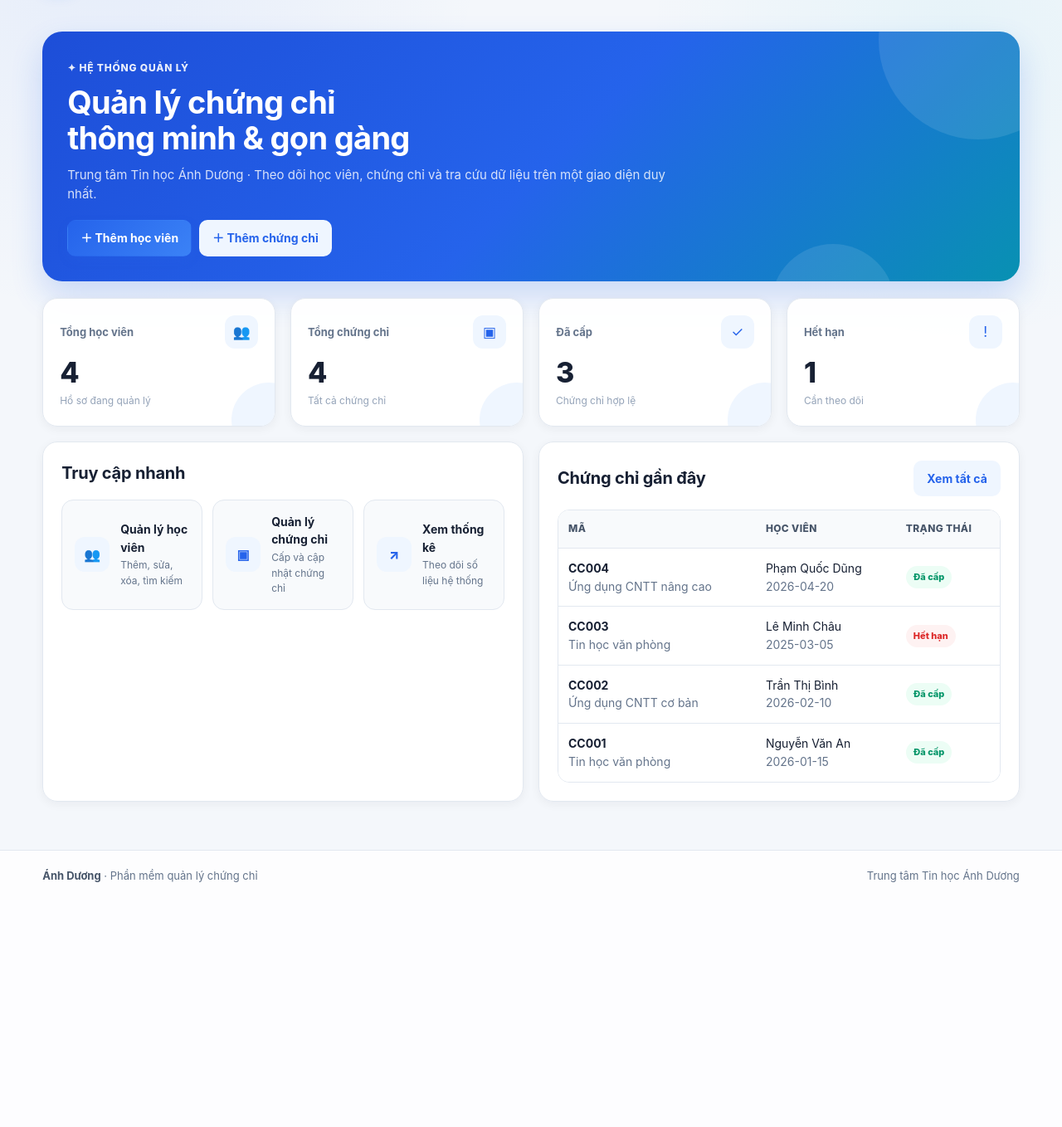
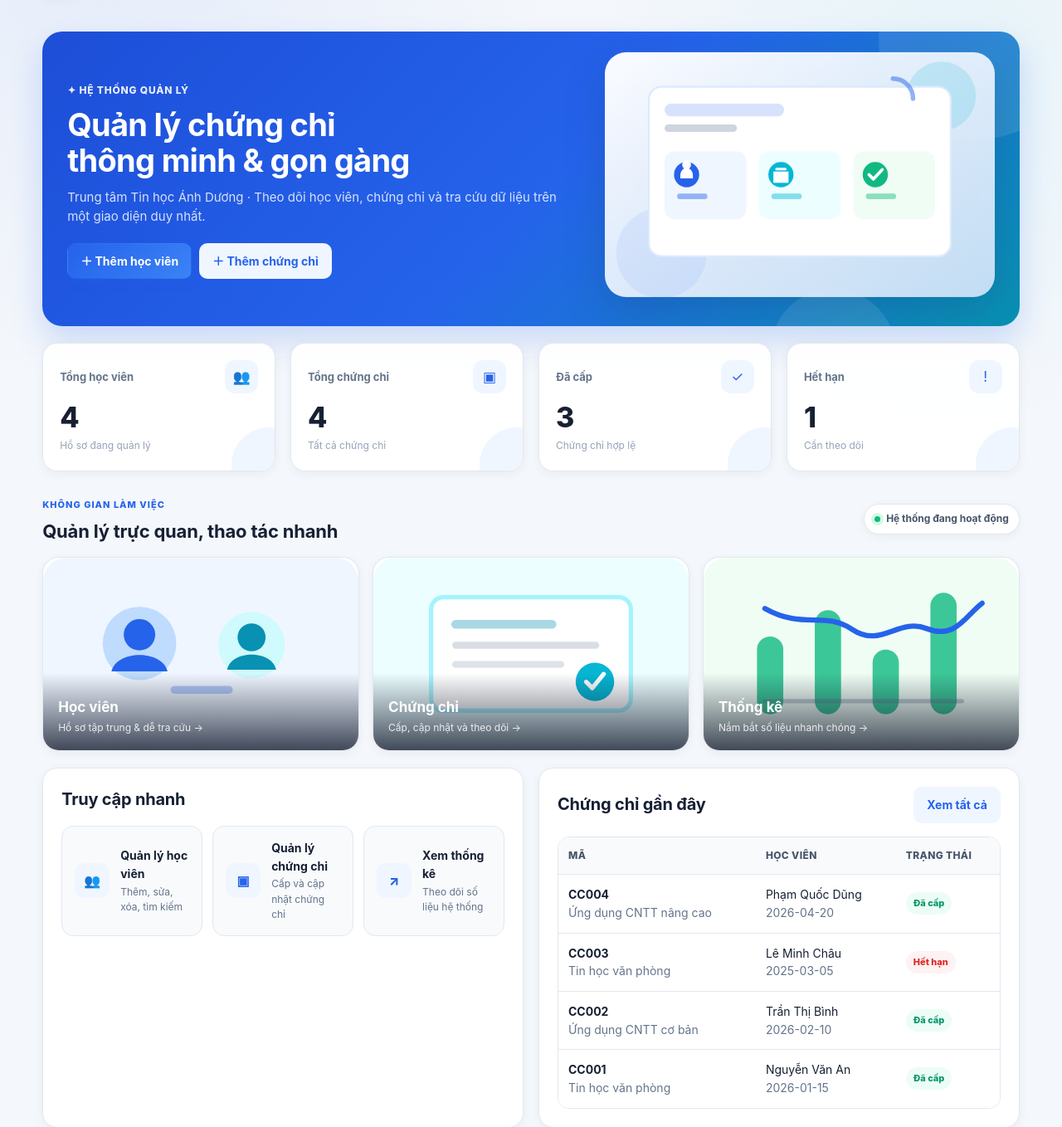
Before and after one commit to phamluanhkhoa/csn-dx24tt8-phamluanhkhoa-trungtamtinhoc-php, a PHP site: page /admin/index.php in a window 1280 px wide. Shown: the part 73-1431 px from the top of the page at 83% size. Before the commit the page ends 1136 px from the top, so only its background shows below. Run offline with PHP 8.4, Linux system fonts and the light colour scheme; data comes from the database, SQL or seed files in the repository.

Commit message:
Update project structure and modern UI

```diff
--- a/scr/admin/index.php
+++ b/scr/admin/index.php
@@ -18,6 +18,9 @@ $recent = $pdo->query("SELECT c.certificate_code, c.certificate_type, c.issue_da
             <a class="btn" href="hocvien/form.php">＋ Thêm học viên</a>
             <a class="btn secondary" href="chungchi/form.php">＋ Thêm chứng chỉ</a>
         </div>
+    </div>
+    <div class="hero-art">
+        <img src="/quan-ly-chung-chi-anh-duong/scr/public/images/hero-dashboard.svg" alt="Minh họa hệ thống quản lý chứng chỉ">
     </div>
 </section>
 
@@ -43,6 +46,24 @@ $recent = $pdo->query("SELECT c.certificate_code, c.certificate_type, c.issue_da
         <div class="stat-note">Cần theo dõi</div>
     </div>
 </div>
+
+<section class="visual-section">
+    <div class="section-head visual-head"><div><span class="eyebrow">KHÔNG GIAN LÀM VIỆC</span><h2>Quản lý trực quan, thao tác nhanh</h2></div><span class="live-pill"><span></span> Hệ thống đang hoạt động</span></div>
+    <div class="visual-grid">
+        <a class="visual-card" href="hocvien/">
+            <img src="/quan-ly-chung-chi-anh-duong/scr/public/images/students.svg" alt="Quản lý học viên">
+            <div class="visual-overlay"><strong>Học viên</strong><span>Hồ sơ tập trung & dễ tra cứu →</span></div>
+        </a>
+        <a class="visual-card" href="chungchi/">
+            <img src="/quan-ly-chung-chi-anh-duong/scr/public/images/certificate.svg" alt="Quản lý chứng chỉ">
+            <div class="visual-overlay"><strong>Chứng chỉ</strong><span>Cấp, cập nhật và theo dõi →</span></div>
+        </a>
+        <a class="visual-card" href="thongke/">
+            <img src="/quan-ly-chung-chi-anh-duong/scr/public/images/statistics.svg" alt="Thống kê">
+            <div class="visual-overlay"><strong>Thống kê</strong><span>Nắm bắt số liệu nhanh chóng →</span></div>
+        </a>
+    </div>
+</section>
 
 <div class="grid grid-2" style="margin-top:18px">
     <section class="card">
--- a/scr/public/css/style.css
+++ b/scr/public/css/style.css
@@ -230,3 +230,25 @@ td .btn { padding: 7px 10px; font-size: 12px; }
     .card { padding: 17px; }
     .footer-inner { flex-direction: column; align-items: flex-start; }
 }
+
+/* Visual dashboard */
+.hero { display:flex; align-items:center; justify-content:space-between; gap:28px; min-height:300px; }
+.hero-art { position:relative; z-index:1; width:min(42%, 430px); flex:0 0 42%; }
+.hero-art img { display:block; width:100%; filter:drop-shadow(0 18px 25px rgba(15,23,42,.16)); animation:floatArt 5s ease-in-out infinite; }
+@keyframes floatArt { 0%,100%{transform:translateY(0)} 50%{transform:translateY(-7px)} }
+.visual-section { margin-top:22px; padding:4px 0 2px; }
+.visual-head { margin-bottom:14px; }
+.visual-head h2 { margin:4px 0 0; font-size:22px; }
+.eyebrow { color:var(--primary); font-size:11px; font-weight:850; letter-spacing:1px; }
+.live-pill { display:inline-flex; align-items:center; gap:7px; background:#fff; border:1px solid var(--border); border-radius:999px; padding:8px 12px; color:#475569; font-size:12px; font-weight:700; box-shadow:var(--shadow-sm); }
+.live-pill span { width:7px; height:7px; border-radius:50%; background:#10b981; box-shadow:0 0 0 4px #d1fae5; }
+.visual-grid { display:grid; grid-template-columns:repeat(3,1fr); gap:16px; }
+.visual-card { position:relative; min-height:205px; overflow:hidden; border-radius:20px; background:#fff; border:1px solid var(--border); box-shadow:var(--shadow-sm); transition:.25s ease; }
+.visual-card img { display:block; width:100%; height:100%; object-fit:cover; transition:.35s ease; }
+.visual-card:hover { transform:translateY(-4px); box-shadow:var(--shadow); border-color:#bfdbfe; }
+.visual-card:hover img { transform:scale(1.045); }
+.visual-overlay { position:absolute; left:0; right:0; bottom:0; padding:28px 18px 17px; color:#fff; background:linear-gradient(transparent,rgba(15,23,42,.78)); display:flex; flex-direction:column; gap:3px; }
+.visual-overlay strong { font-size:17px; }
+.visual-overlay span { font-size:12px; color:rgba(255,255,255,.86); }
+@media (max-width:900px){ .hero-art{width:38%;flex-basis:38%}.visual-grid{grid-template-columns:1fr 1fr}.visual-card:last-child{grid-column:1/-1} }
+@media (max-width:700px){ .hero{display:block}.hero-art{width:100%;max-width:360px;margin:20px auto 0}.visual-grid{grid-template-columns:1fr}.visual-card:last-child{grid-column:auto}.visual-head{align-items:flex-start;flex-direction:column}.live-pill{align-self:flex-start} }
```
Also changed, not shown: scr/public/images/certificate.svg (added), scr/public/images/hero-dashboard.svg (added), scr/public/images/statistics.svg (added), scr/public/images/students.svg (added).
